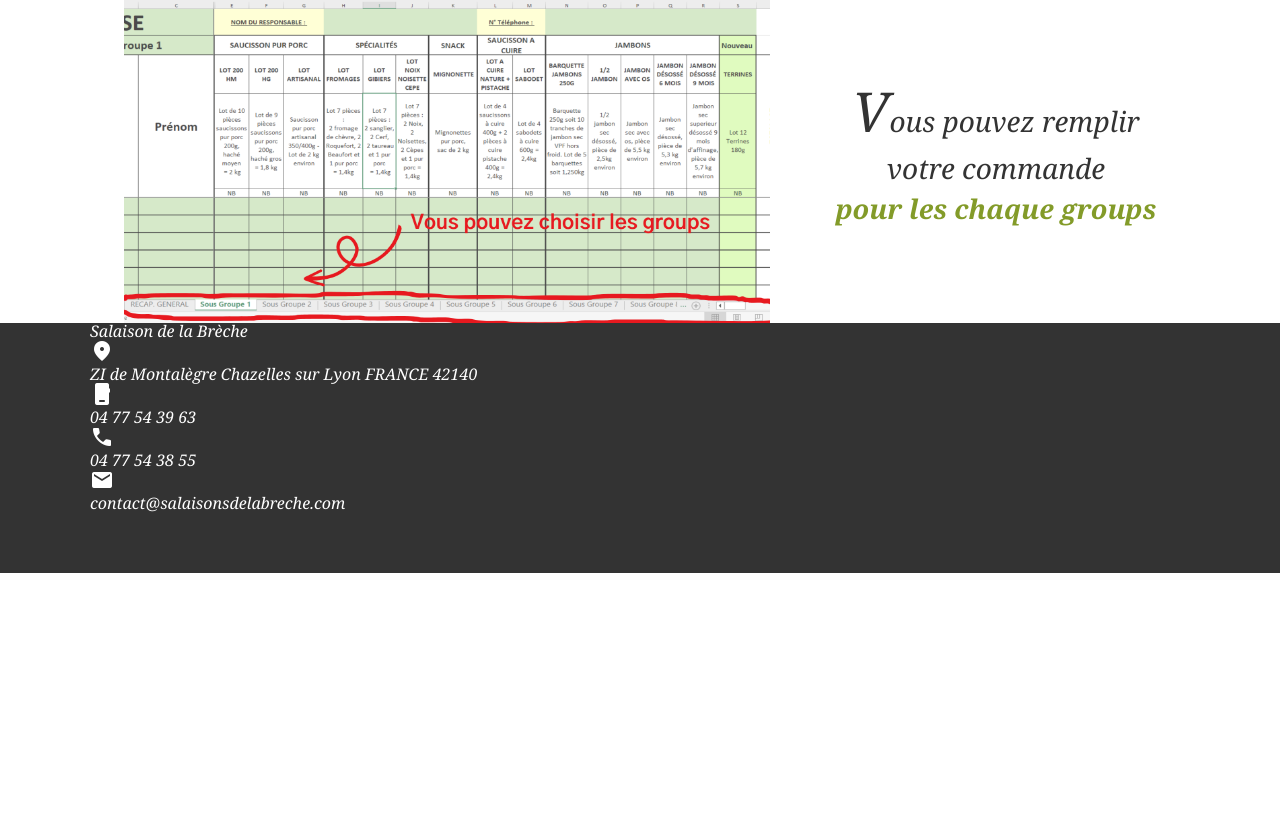
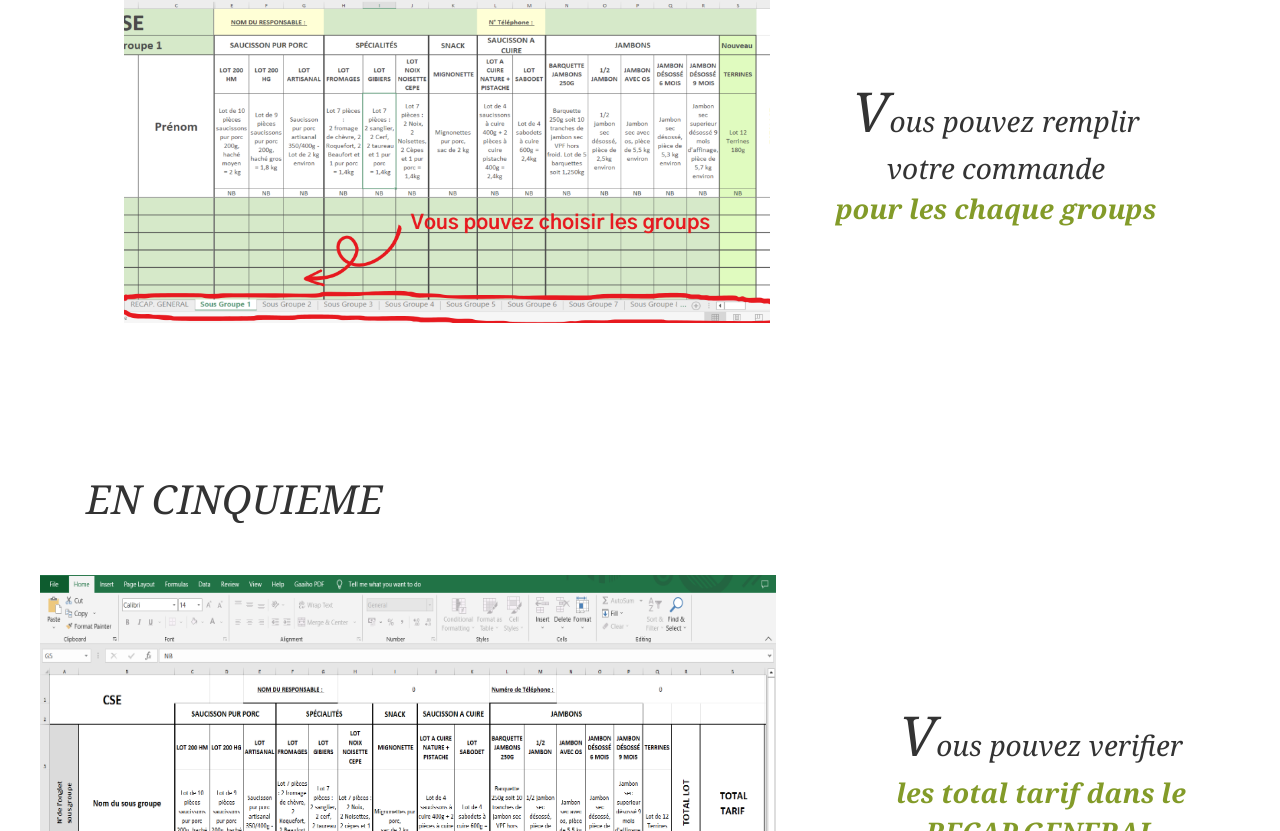
Before and after one commit to bibibush/frontend-breche, a React (Create React App) app: page /astuce in a window 1280 px wide. Shown: the part 1969-2800 px from the top of the page. Before the commit the page ends 2542 px from the top, so only its background shows below. Built offline with nearby package versions, Linux system fonts and the light colour scheme; no server answers; a web font is replaced by a local one.

Commit message:
react login required and steps to order

```diff
--- a/src/components/Download.jsx
+++ b/src/components/Download.jsx
@@ -27,6 +27,7 @@ export default function Download() {
       link.remove();
       window.URL.revokeObjectURL(fileObjectUrl);
     } catch (err) {
+      alert(err.response.statusText);
       console.log("err", err.response);
     }
   }, []);
--- a/src/components/Header.jsx
+++ b/src/components/Header.jsx
@@ -100,6 +100,9 @@ export default function Header() {
     getMe();
   }, [getMe]);
 
+  const clickCommande = () => {
+    window.location.href = "/astuce";
+  };
   return (
     <header>
       <div className="up-menu">
@@ -360,10 +363,12 @@ export default function Header() {
             </div>
           </li>
 
-          <li>
-            <a href="/astuce">
-              <div className="menu-name">Commandez CSE</div>
-            </a>
+          <li
+            onClick={
+              user.username === "annonymous" ? handleShow : clickCommande
+            }
+          >
+            <div className="menu-name">Commandez CSE</div>
           </li>
 
           <li>
--- a/src/components/HowToOrder.jsx
+++ b/src/components/HowToOrder.jsx
@@ -1,3 +1,7 @@
+import Download from "../components/Download";
+import "../styles/Download.css";
+import { Button } from "react-bootstrap";
+
 export default function HowToOrder() {
   return (
     <section className="how_to_order">
@@ -48,7 +52,38 @@ export default function HowToOrder() {
             </div>
           </div>
         </div>
+        <div className="fifth">
+          <p>EN CINQUIEME</p>
+          <div className="fifth_flex">
+            <img src="./images/스크린샷 2023-05-25 150902.png" alt="excel" />
+            <div className="fifth_desc">
+              <span>V</span>ous pouvez verifier <br />
+              <span>les total tarif dans le RECAP.GENERAL</span> <br />
+              pour les chaques groups
+            </div>
+          </div>
+        </div>
+        <div className="sixth">
+          <p>EN SIXIEME</p>
+          <div className="sixth_flex">
+            <div className="sixth_desc">
+              <span>D</span>ernierement, mettez votre information <br />
+              et enregistrez votre fiche que vous avez rempli <br />
+              <span>dans prochain page</span>
+            </div>
+          </div>
+        </div>
+        <Download />
       </div>
+      <Button
+        onClick={() => {
+          window.location.href = "/commande";
+        }}
+        variant="warning"
+        size="lg"
+      >
+        Aller prochain page
+      </Button>
     </section>
   );
 }
--- a/src/styles/Download.css
+++ b/src/styles/Download.css
@@ -4,6 +4,7 @@
   align-items: center;
   border: 1px solid rgba(128, 128, 128, 0.678);
   cursor: pointer;
+  margin: 0 auto 216px auto;
 }
 .download img {
   width: 86px;
--- a/src/styles/HowToOrder.css
+++ b/src/styles/HowToOrder.css
@@ -1,6 +1,7 @@
 .how_to_order {
   margin-top: 99px;
   white-space: pre-line;
+  position: relative;
 }
 .how_to_order .astuce {
   width: 1200px;
@@ -137,3 +138,74 @@
   font-size: 27px;
   font-weight: 700;
 }
+.how_to_order .fifth {
+  margin-top: 156px;
+  width: 100%;
+}
+.how_to_order .fifth p {
+  font-size: 40px;
+  margin-bottom: 56px;
+  margin-left: 46px;
+}
+.how_to_order .fifth .fifth_flex {
+  display: flex;
+  align-items: center;
+  justify-content: center;
+}
+.how_to_order .fifth .fifth_flex img {
+  width: 736px;
+  height: 436px;
+}
+.how_to_order .fifth .fifth_flex .fifth_desc {
+  font-size: 28px;
+  font-family: "Noto Serif", serif;
+  line-height: 1.4;
+  text-align: center;
+  margin-left: 66px;
+}
+.how_to_order .fifth .fifth_flex .fifth_desc span:first-child {
+  font-size: 55px;
+}
+.how_to_order .fifth .fifth_flex .fifth_desc span:nth-child(3) {
+  color: #839b29;
+  font-size: 27px;
+  font-weight: 700;
+}
+.how_to_order .sixth {
+  margin-top: 156px;
+  width: 100%;
+}
+.how_to_order .sixth p {
+  font-size: 40px;
+  margin-bottom: 56px;
+  margin-left: 46px;
+}
+.how_to_order .sixth .sixth_flex {
+  display: flex;
+  align-items: center;
+  justify-content: center;
+}
+.how_to_order .sixth .sixth_flex .sixth_desc {
+  font-size: 28px;
+  font-family: "Noto Serif", serif;
+  line-height: 1.4;
+  text-align: center;
+  margin-left: 66px;
+  margin-bottom: 156px;
+}
+.how_to_order .sixth .sixth_flex .sixth_desc span:first-child {
+  font-size: 55px;
+}
+.how_to_order .sixth .sixth_flex .sixth_desc span:last-child {
+  color: #839b29;
+  font-size: 27px;
+  font-weight: 700;
+}
+.how_to_order button {
+  position: absolute;
+  width: 656px;
+  height: 66px;
+  left: 50%;
+  margin-left: calc(656px / -2);
+  bottom: -156px;
+}
```
